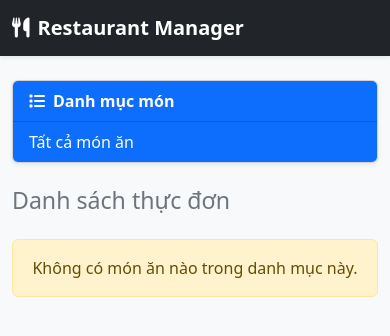
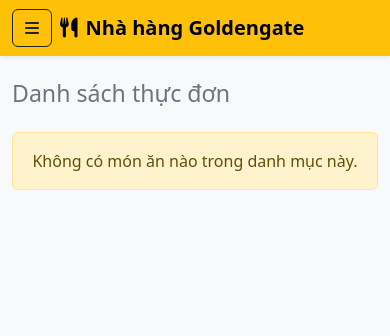
Before and after one commit to DTH235677-TranDuyKhanh/QuanLyNhaHang_Goldengate_QLDAPM, a PHP site: page / in a window 390 px wide. Shown: the top 336 px of the page. Run offline with PHP 8.4, Linux system fonts and the light colour scheme; data that the repository does not hold is empty.

Commit message:
chinhsualan1_hploi

```diff
--- a/index.php
+++ b/index.php
@@ -35,7 +35,7 @@ $foods_result = $conn->query($foods_sql);
 <head>
     <meta charset="UTF-8">
     <meta name="viewport" content="width=device-width, initial-scale=1.0">
-    <title>Thực đơn - Quản lý Nhà hàng</title>
+    <title>Nhà hàng Goldengate</title>
     <!-- Nhúng Bootstrap 5 CSS -->
     <link href="https://cdn.jsdelivr.net/npm/bootstrap@5.3.0/dist/css/bootstrap.min.css" rel="stylesheet">
     <!-- FontAwesome icon -->
@@ -52,56 +52,60 @@ $foods_result = $conn->query($foods_sql);
             height: 200px;
             object-fit: cover;
         }
+        .all-foods-link {
+            background-color: #ffc107;
+            color: #212529;
+            font-weight: 600;
+        }
+        .all-foods-link:hover {
+            background-color: #e0a800;
+            color: #212529;
+        }
     </style>
 </head>
 <body class="bg-light">
 
     <!-- Navbar -->
-    <nav class="navbar navbar-expand-lg navbar-dark bg-dark shadow-sm">
-        <div class="container">
-            <a class="navbar-brand fw-bold" href="index.php"><i class="fas fa-utensils me-2"></i>Restaurant Manager</a>
-            <div class="collapse navbar-collapse">
-                <ul class="navbar-nav ms-auto">
-                    <li class="nav-item"><a class="nav-link active" href="index.php">Thực đơn</a></li>
-                    <li class="nav-item"><a class="nav-link" href="#">Bàn ăn</a></li>
-                    <li class="nav-item"><a class="nav-link" href="#">Đơn hàng</a></li>
-                </ul>
-            </div>
+    <nav class="navbar navbar-expand-lg navbar-dark bg-warning shadow-sm">
+        <div class="container-fluid">
+            <div class = "d-flex align-items-center">
+                <button class  ="btn btn-outline-dark me-2" type="button" data-bs-toggle="offcanvas" data-bs-target="#offcanvasMenu" aria-controls="offcanvasMenu">
+                    <i class="fas fa-bars"></i>
+                </button>
+                <a class="navbar-brand fw-bold text-black" href="index.php">
+                    <i class="fas fa-utensils me-2"></i>Nhà hàng Goldengate
+                </a>
         </div>
     </nav>
+    <!-- Offcanvas Menu -->
+    <div class="offcanvas offcanvas-start" tabindex="-1" id="offcanvasMenu" aria-labelledby="offcanvasMenuLabel">
+    <div class="offcanvas-header bg-dark text-white">
+        <h5 class="offcanvas-title text-white" id="offcanvasMenuLabel">Danh mục món ăn</h5>
+        <button type="button" class="btn-close btn-close-white text-reset" data-bs-dismiss="offcanvas" aria-label="Close"></button>
+    </div> <!-- Đã thêm thẻ đóng này cho offcanvas-header -->
+    <div class="offcanvas-body p-0">
+        <div class="list-group list-group-flush">
+            <a href="index.php" class="list-group-item list-group-item-action py-3 all-foods-link">Tất cả món ăn</a>
+            <?php
+            $cat_result_menu = $conn->query("SELECT * FROM categories");
+            if ($cat_result_menu && $cat_result_menu->num_rows > 0) {
+                while ($c = $cat_result_menu->fetch_assoc()) {
+                    echo '<a href="index.php?category_id='.$c['category_id'].'" class="list-group-item list-group-item-action py-3">'.htmlspecialchars($c['category_name']).'</a>';
+                }
+            }
+            ?>
 
-    <!-- Nội dung chính -->
-    <div class="container my-4">
-        <div class="row">
-            <!-- Cột bên trái: Danh mục món ăn -->
-            <div class="col-lg-3 mb-4">
-                <div class="card shadow-sm">
-                    <div class="card-header bg-primary text-white fw-bold">
-                        <i class="fas fa-list me-2"></i>Danh mục món
-                    </div>
-                    <div class="list-group list-group-flush">
-                        <a href="index.php" class="list-group-item list-group-item-action <?= ($category_id == 0) ? 'active' : ''; ?>">
-                            Tất cả món ăn
-                        </a>
-                        <?php if ($categories_result && $categories_result->num_rows > 0): ?>
-                            <?php while ($cat = $categories_result->fetch_assoc()): ?>
-                                <a href="index.php?category_id=<?= $cat['category_id']; ?>"
-                                   class="list-group-item list-group-item-action <?= ($category_id == $cat['category_id']) ? 'active' : ''; ?>">
-                                    <?= htmlspecialchars($cat['category_name']); ?>
-                                </a>
-                            <?php endwhile; ?>
-                        <?php endif; ?>
         </div>
     </div>
 </div>
 
-            <!-- Cột bên phải: Hiển thị danh sách món ăn -->
-            <div class="col-lg-9">
+<!-- Nội dung chính (Nằm bên ngoài hoàn toàn, hiển thị ở màn hình chính) -->
+<div class="container my-4">
     <h3 class="mb-4 text-secondary">Danh sách thực đơn</h3>
     <div class="row">
         <?php if ($foods_result && $foods_result->num_rows > 0): ?>
             <?php while ($food = $foods_result->fetch_assoc()): ?>
-                            <div class="col-md-4 mb-4">
+                <div class="col-md-4 col-lg-3 mb-4">
                     <div class="card food-card h-100 shadow-sm">
                         <!-- Ảnh món ăn -->
                         <img src="<?= !empty($food['image']) ? htmlspecialchars($food['image']) : 'https://via.placeholder.com/300x200?text=No+Image'; ?>"
@@ -136,8 +140,6 @@ $foods_result = $conn->query($foods_sql);
         <?php endif; ?>
     </div>
 </div>
-        </div>
-    </div>
 
     <!-- Bootstrap 5 JS Bundle -->
     <script src="https://cdn.jsdelivr.net/npm/bootstrap@5.3.0/dist/js/bootstrap.bundle.min.js"></script>
```
Also changed, not shown: database/dulieumonan_db.sql (added, +31 -0 lines). Lines whose indentation alone changed are shown as unchanged.
